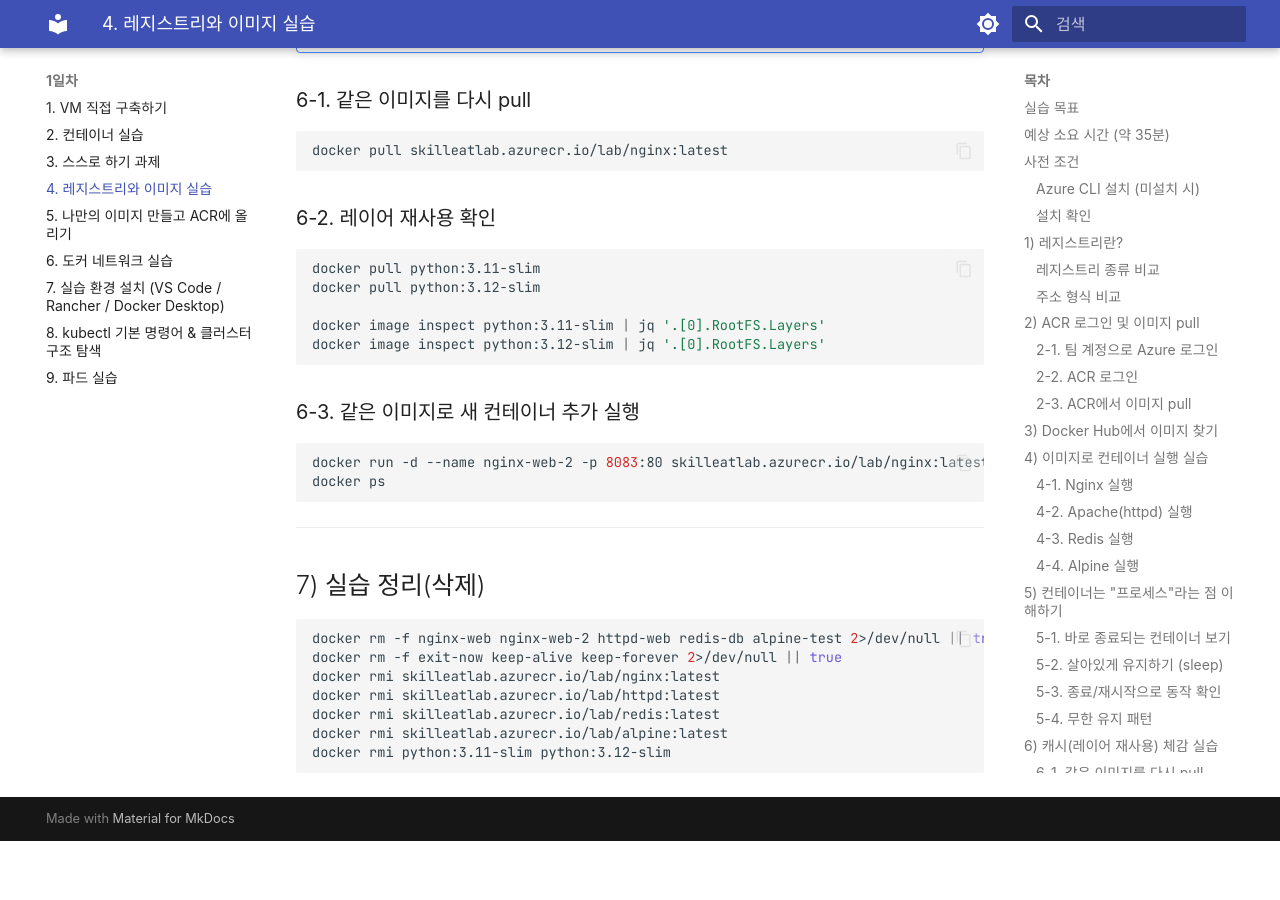
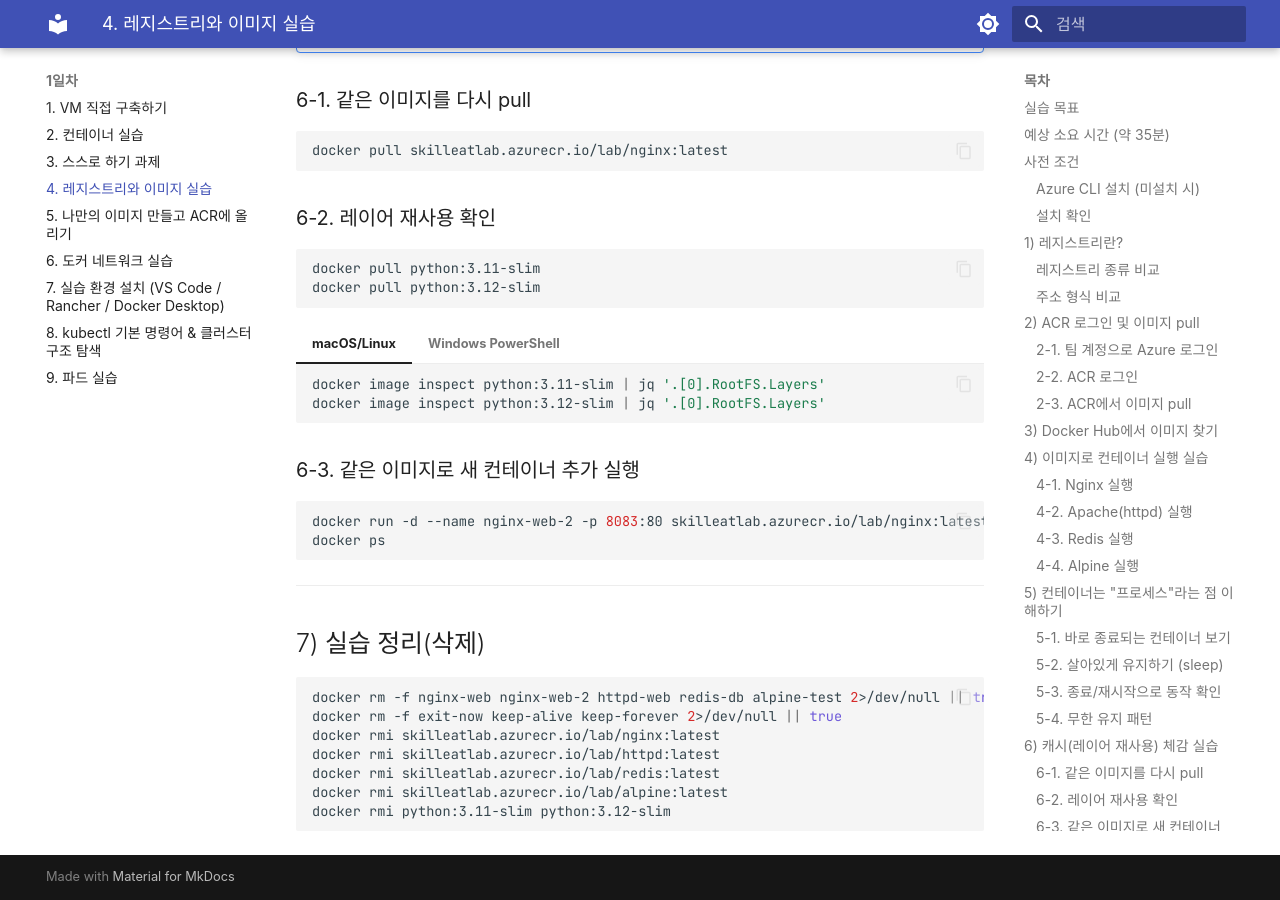
Before and after one commit to skilleat-labs/k8s-for-4days, an MkDocs documentation site: the page built from docs/day1/1-3-registry.md, in a window 1280 px wide and 900 px high, scrolled down 6621 px. Built offline with MkDocs 1.6.1 and Material for MkDocs 9.7.7, drawn with Linux system fonts in a browser that asks for light colours; some web fonts are replaced; before the commit the page ends 7462 px from its top, so only the background shows below that.

Commit message:
Add PowerShell tab for layer inspect in 6-2

````diff
--- a/docs/day1/1-3-registry.md
+++ b/docs/day1/1-3-registry.md
@@ -333,10 +333,18 @@
 ```bash
 docker pull python:3.11-slim
 docker pull python:3.12-slim
+```
 
-docker image inspect python:3.11-slim | jq '.[0].RootFS.Layers'
-docker image inspect python:3.12-slim | jq '.[0].RootFS.Layers'
-```
+=== "macOS/Linux"
+    ```bash
+    docker image inspect python:3.11-slim | jq '.[0].RootFS.Layers'
+    docker image inspect python:3.12-slim | jq '.[0].RootFS.Layers'
+    ```
+=== "Windows PowerShell"
+    ```powershell
+    docker image inspect python:3.11-slim | ConvertFrom-Json | Select-Object -ExpandProperty RootFS | Select-Object -ExpandProperty Layers
+    docker image inspect python:3.12-slim | ConvertFrom-Json | Select-Object -ExpandProperty RootFS | Select-Object -ExpandProperty Layers
+    ```
 
 ### 6-3. 같은 이미지로 새 컨테이너 추가 실행
 
````
